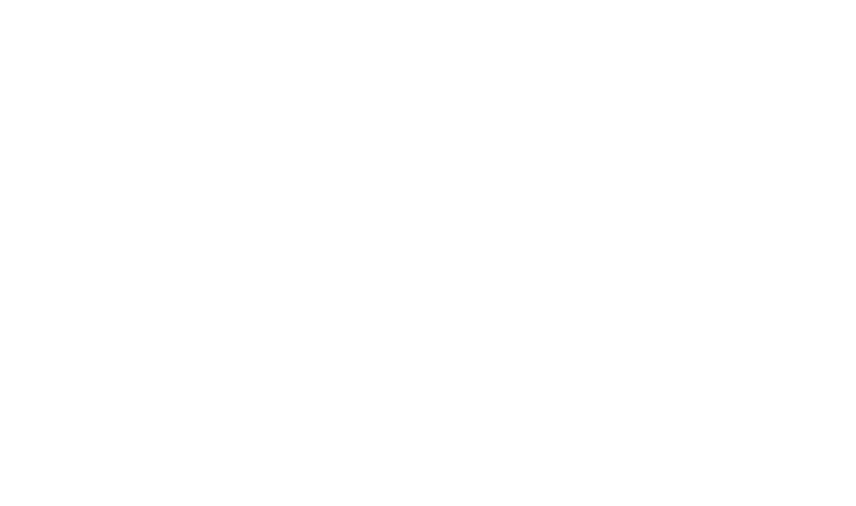
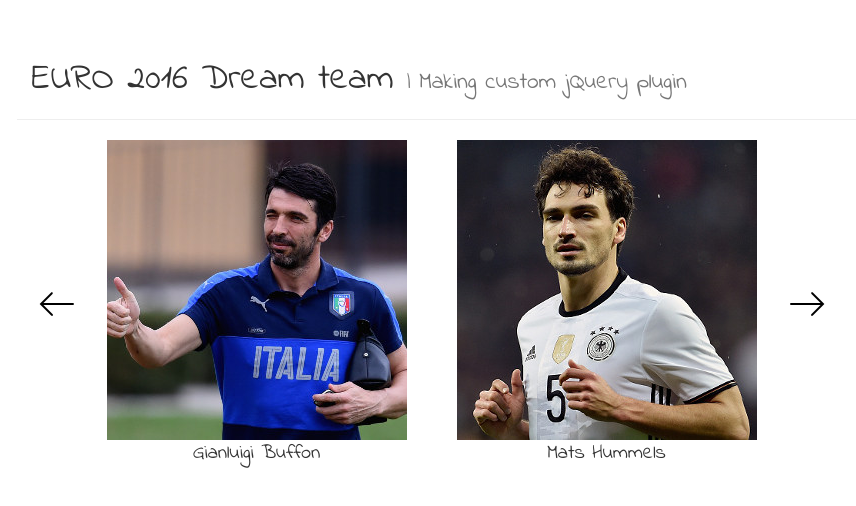
Before and after one commit to aperepeliak/GoIT-JavaScript, a plain HTML site: page js_6.1_create_plugin/index.html in a window 1280 px wide. Shown: the whole page, without its empty margins (136-992 px from the left). Drawn offline with nearby package versions, Linux system fonts and the light colour scheme.

Commit message:
add arrows

```diff
--- a/js_6.1_create_plugin/css/style.css
+++ b/js_6.1_create_plugin/css/style.css
@@ -0,0 +1,59 @@
+body {
+	font-family: 'Indie Flower', Arial, sans-serif;
+}
+
+.slider {
+	display: flex;
+	/*align-items: center;*/
+}
+
+.slider__hider {
+	width: 700px;
+	overflow: hidden;
+}
+
+.slider__list {
+	padding: 0;
+	margin: 0;
+	list-style: none;
+	width: 10000px;
+	display: flex;
+}
+
+.slider__element {
+	display: block;
+	margin: 0 25px;
+	text-align: center;
+	/*float: left;*/
+}
+
+.slider__image {
+	max-width: 300px;
+}
+
+.slider__desc {
+	font-size: 20px;
+	margin: 0;
+}
+
+.arrows {
+	width: 50px;
+	height: 50px;
+	border-radius: 50%;
+	align-self: center;
+	transition: all 1s ease;
+}
+
+.arrows:hover {
+	cursor: pointer;
+	background-color: rgba(0,0,0,0.3);
+	background-position: center;
+}
+
+.arrows__left {
+	background-image: url(../img/left.png);
+}
+
+.arrows__right {
+	background-image: url(../img/right.png);
+}
--- a/js_6.1_create_plugin/index.html
+++ b/js_6.1_create_plugin/index.html
@@ -4,6 +4,11 @@
 <head>
     <meta charset="UTF-8">
     <title>jQuery plugin</title>
+    <link href='https://fonts.googleapis.com/css?family=Indie+Flower' rel='stylesheet' type='text/css'>
+    <!-- Bootstrap -->
+    <link rel="stylesheet" href="https://maxcdn.bootstrapcdn.com/bootstrap/3.3.6/css/bootstrap.min.css" integrity="sha384-1q8mTJOASx8j1Au+a5WDVnPi2lkFfwwEAa8hDDdjZlpLegxhjVME1fgjWPGmkzs7" crossorigin="anonymous">
+    <!-- Optional theme -->
+    <link rel="stylesheet" href="https://maxcdn.bootstrapcdn.com/bootstrap/3.3.6/css/bootstrap-theme.min.css" integrity="sha384-fLW2N01lMqjakBkx3l/M9EahuwpSfeNvV63J5ezn3uZzapT0u7EYsXMjQV+0En5r" crossorigin="anonymous">
     <link rel="stylesheet" href="css/style.css">
     <script src="https://ajax.googleapis.com/ajax/libs/jquery/1.12.4/jquery.min.js"></script>
     <script src="js/jquery.slider.js"></script>
@@ -11,6 +16,67 @@
 </head>
 
 <body>
+    <div class="container">
+        <div class="row">
+            <div class="page-header col-md-offset-1 col-md-11">
+                <h1>EURO 2016 Dream team <small>| Making custom jQuery plugin</small></h1>
+            </div>
+        </div>
+        <div class="row">
+            <div class="slider col-md-offset-1 col-md-11">
+            <span class="arrows arrows__left"></span>
+                <div class="slider__hider">
+                    <ul class="slider__list">
+                        <li class="slider__element">
+                            <img src="img/Gianluigi-Buffon.jpg" alt="slider-image" class="slider__image">
+                            <p class="slider__desc">Gianluigi Buffon</p>
+                        </li>
+                        <li class="slider__element">
+                            <img src="img/Mats-Hummels.jpg" alt="slider-image" class="slider__image">
+                            <p class="slider__desc">Mats Hummels</p>
+                        </li>
+                        <li class="slider__element">
+                            <img src="img/Pepe.jpg" alt="slider-image" class="slider__image">
+                            <p class="slider__desc">Pepe</p>
+                        </li>
+                        <li class="slider__element">
+                            <img src="img/Leonardo-Bonucci.jpg" alt="slider-image" class="slider__image">
+                            <p class="slider__desc">Leonardo Bonucci</p>
+                        </li>
+                        <li class="slider__element">
+                            <img src="img/Paul-Pogba.jpg" alt="slider-image" class="slider__image">
+                            <p class="slider__desc">Paul-Pogba</p>
+                        </li>
+                        <li class="slider__element">
+                            <img src="img/Tony-Kroos.jpg" alt="slider-image" class="slider__image">
+                            <p class="slider__desc">Tony Kroos</p>
+                        </li>
+                        <li class="slider__element">
+                            <img src="img/Eden-Hazard.jpg" alt="slider-image" class="slider__image">
+                            <p class="slider__desc">Eden Hazard</p>
+                        </li>
+                        <li class="slider__element">
+                            <img src="img/Andres-Iniesta.jpg" alt="slider-image" class="slider__image">
+                            <p class="slider__desc">Andres Iniesta</p>
+                        </li>
+                        <li class="slider__element">
+                            <img src="img/Cristiano-Ronaldo.jpg" alt="slider-image" class="slider__image">
+                            <p class="slider__desc">Cristiano Ronaldo</p>
+                        </li>
+                        <li class="slider__element">
+                            <img src="img/Antoine-Griezmann.jpg" alt="slider-image" class="slider__image">
+                            <p class="slider__desc">Antoine Griezmann</p>
+                        </li>
+                        <li class="slider__element">
+                            <img src="img/Anatoliy-Tymoshchuk.jpg" alt="slider-image" class="slider__image">
+                            <p class="slider__desc">Anatoliy Tymoshchuk</p>
+                        </li>
+                    </ul>
+                </div>
+                <span class="arrows arrows__right"></span>
+            </div>
+        </div>
+    </div>
 </body>
 
 </html>
```
Also changed, not shown: js_6.1_create_plugin/img/Anatoliy-Tymoshchuk.jpg (added), js_6.1_create_plugin/img/Andres-Iniesta.jpg (added), js_6.1_create_plugin/img/Antoine-Griezmann.jpg (added), js_6.1_create_plugin/img/Cristiano-Ronaldo.jpg (added), js_6.1_create_plugin/img/Eden-Hazard.jpg (added), js_6.1_create_plugin/img/Gianluigi-Buffon.jpg (added), js_6.1_create_plugin/img/Leonardo-Bonucci.jpg (added), js_6.1_create_plugin/img/Mats-Hummels.jpg (added), js_6.1_create_plugin/img/Paul-Pogba.jpg (added), js_6.1_create_plugin/img/Pepe.jpg (added), js_6.1_create_plugin/img/Tony-Kroos.jpg (added), js_6.1_create_plugin/img/left.png (added), js_6.1_create_plugin/img/right.png (added).
